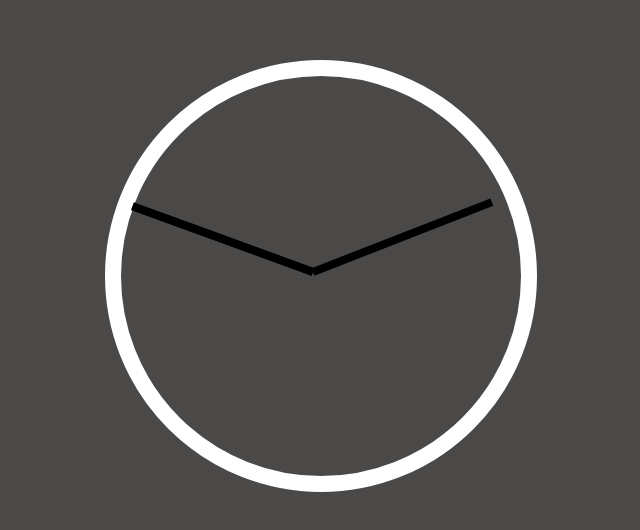
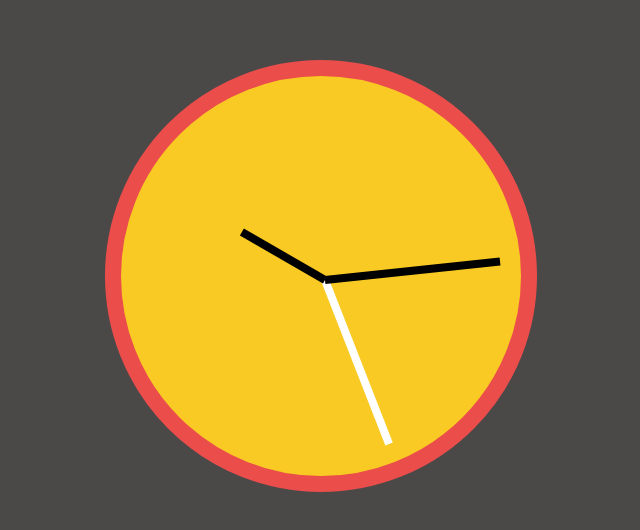
Before and after one commit to philippe76/JavaScript-Clock, a plain HTML site: page clock.html in a window 1280 px wide. Shown: the part 132-662 px from the top of the page, without its empty margins (319-959 px from the left). Drawn offline with Linux system fonts and the light colour scheme.

Commit message:
Add minutes and hours running - Improve clock style

```diff
--- a/clock.css
+++ b/clock.css
@@ -9,23 +9,32 @@ body {
 .clock {
   height: 25rem;
   width: 25rem;
-  background-color: rgb(75, 72, 72);
-  border: 1rem solid white;
+  background-color: #f9ca24;
+  border: 1rem solid #eb4d4b;
   border-radius: 100%;
-  /* position: relative;
-  transform: translateY(-3px); */
+  position: relative;
 }
 
 .hour,
 .minute,
 .second {
   height: 0.5rem;
-  width: 12rem;
+  width: 11rem;
   background-color: black;
   position: absolute;
   top: 50%;
+  left: 7%;
   transform-origin: 100%;
-  transform: rotate(20deg);
+  transform: rotate(90deg);
   transition: all 0.5s;
   transition-timing-function: cubic-bezier(0.1, 2.7, 0.58, 1);
 }
+
+.hour {
+  width: 6rem;
+  left: 27%;
+}
+
+.second {
+  background-color: white;
+}
--- a/clock.html
+++ b/clock.html
@@ -9,9 +9,9 @@
 <body>
 
     <div class="clock">
+        <div class="second"></div>
+        <div class="minute"></div>
         <div class="hour"></div>
-        <div class="minute"></div>
-        <div class="second"></div>
     </div>
 
     <script src="clock.js"></script>
--- a/clock.js
+++ b/clock.js
@@ -1,12 +1,22 @@
 
 const secondHand = document.querySelector('.second');
-
-
+const hourHand = document.querySelector('.hour');
+const minuteHand = document.querySelector('.minute');
 
 const secondRunning = () => {
     const currentSecond = new Date().getSeconds();
-    const degreSecond = (currentSecond * 360)/60;
+    const degreSecond = (currentSecond * 360 / 60) + 90;
     secondHand.style.transform = `rotate(${degreSecond}deg)`;
+
+    const currentMinute = new Date().getMinutes();
+    const degreMinute = (currentMinute * 360 / 60) + 90;
+    minuteHand.style.transform = `rotate(${degreMinute}deg)`;
+
+    const currentHour = (new Date().getHours() % 12);
+    const degreHour = (currentHour *360 / 12) + 90;
+    hourHand.style.transform = `rotate(${degreHour}deg)`;
+
+    console.log(currentHour);
 }
 
 setInterval(secondRunning, 1000)
```
